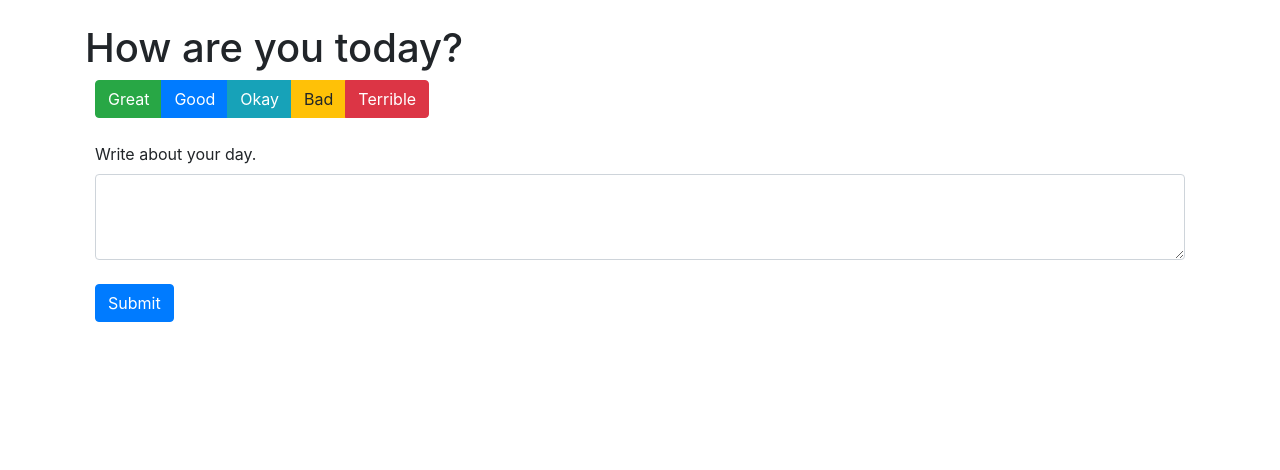
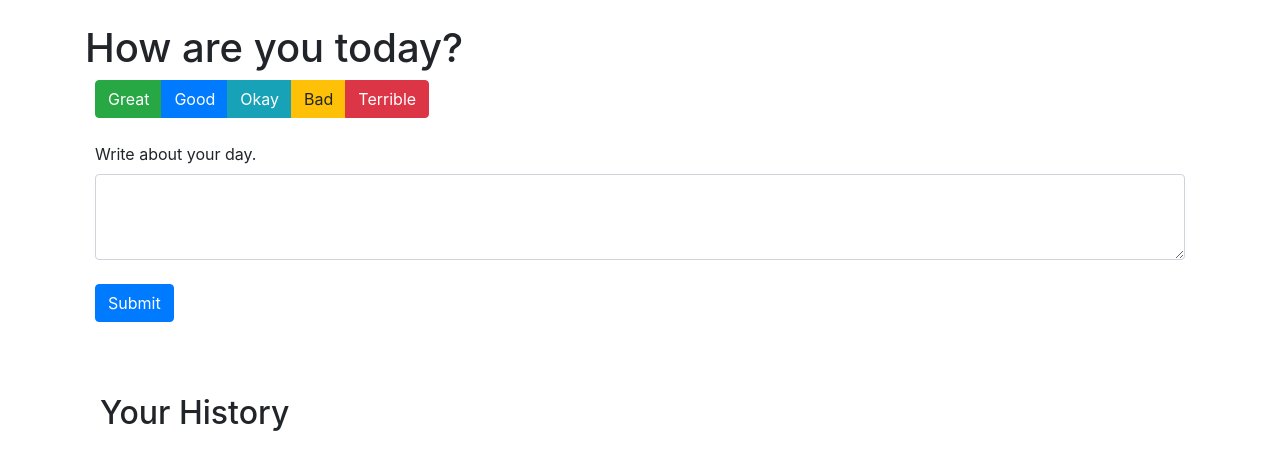
Before and after one commit to generic-team-name/mood-tracker, a React (Create React App) app: page / in a window 1280 px wide. Shown: the top 470 px of the page. Built offline with nearby package versions, Linux system fonts and the light colour scheme.

Commit message:
change array order

```diff
--- a/package.json
+++ b/package.json
@@ -7,9 +7,11 @@
     "@testing-library/react": "^9.3.2",
     "@testing-library/user-event": "^7.1.2",
     "react": "^16.13.1",
+    "react-bootstrap": "^1.3.0",
     "react-dom": "^16.13.1",
     "react-router-dom": "^5.2.0",
-    "react-scripts": "3.4.3"
+    "react-scripts": "3.4.3",
+    "react-window": "^1.8.5"
   },
   "scripts": {
     "start": "react-scripts start",
--- a/src/App.js
+++ b/src/App.js
@@ -12,10 +12,10 @@ class App extends Component {
           <br />
           <h1>How are you today?</h1>
           <Container fluid>
-          <SubmitForm />
+            <SubmitForm />
           </Container>
           <Container fluid>
-          <History />
+            <History />
           </Container>
         </Layout>
       </React.Fragment>
--- a/src/components/Form.js
+++ b/src/components/Form.js
@@ -27,7 +27,7 @@ export default class SubmitForm extends Component {
         event.preventDefault();
         let dirtyA = localStorage.getItem('array')
         let a = JSON.parse(dirtyA);
-        a.push([Date.now(), parseInt(mood), entry]);
+        a.unshift([Date.now(), parseInt(mood), entry]);
         console.log(a);
         localStorage.setItem('array', JSON.stringify(a));
     }
--- a/src/components/History.js
+++ b/src/components/History.js
@@ -6,6 +6,13 @@ export default class History extends Component {
     }
 
     render() {
-        return null
+        return (
+            <React.Fragment>
+                <br />
+                <br />
+                <br />
+                <h2>Your History</h2>
+            </React.Fragment>
+        )
     }
 }
```
Also changed, not shown: 1 other file (tests, documents, lock files or other folders).
